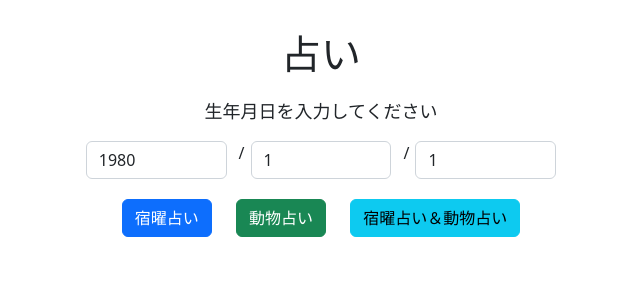
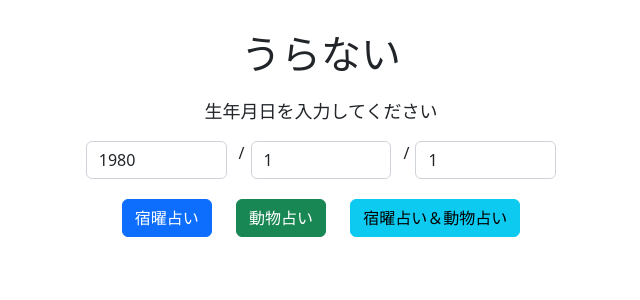
Before and after one commit to kobat88/uranai_flask, a Flask app: page / in a window 1280 px wide. Shown: the part 56-356 px from the top of the page, without its empty margins (319-959 px from the left). Run offline with Flask 2, Linux system fonts and the light colour scheme; some libraries are stand-ins or nearby versions.

Commit message:
change test

```diff
--- a/templates/index.html
+++ b/templates/index.html
@@ -2,7 +2,7 @@
 {% block title %}占い{% endblock %}
 
 {% block content %}
-<h1>占い</h1>
+<h1>うらない</h1>
 <p>生年月日を入力してください</p>
 
 <div class="form-wrapper">
```
